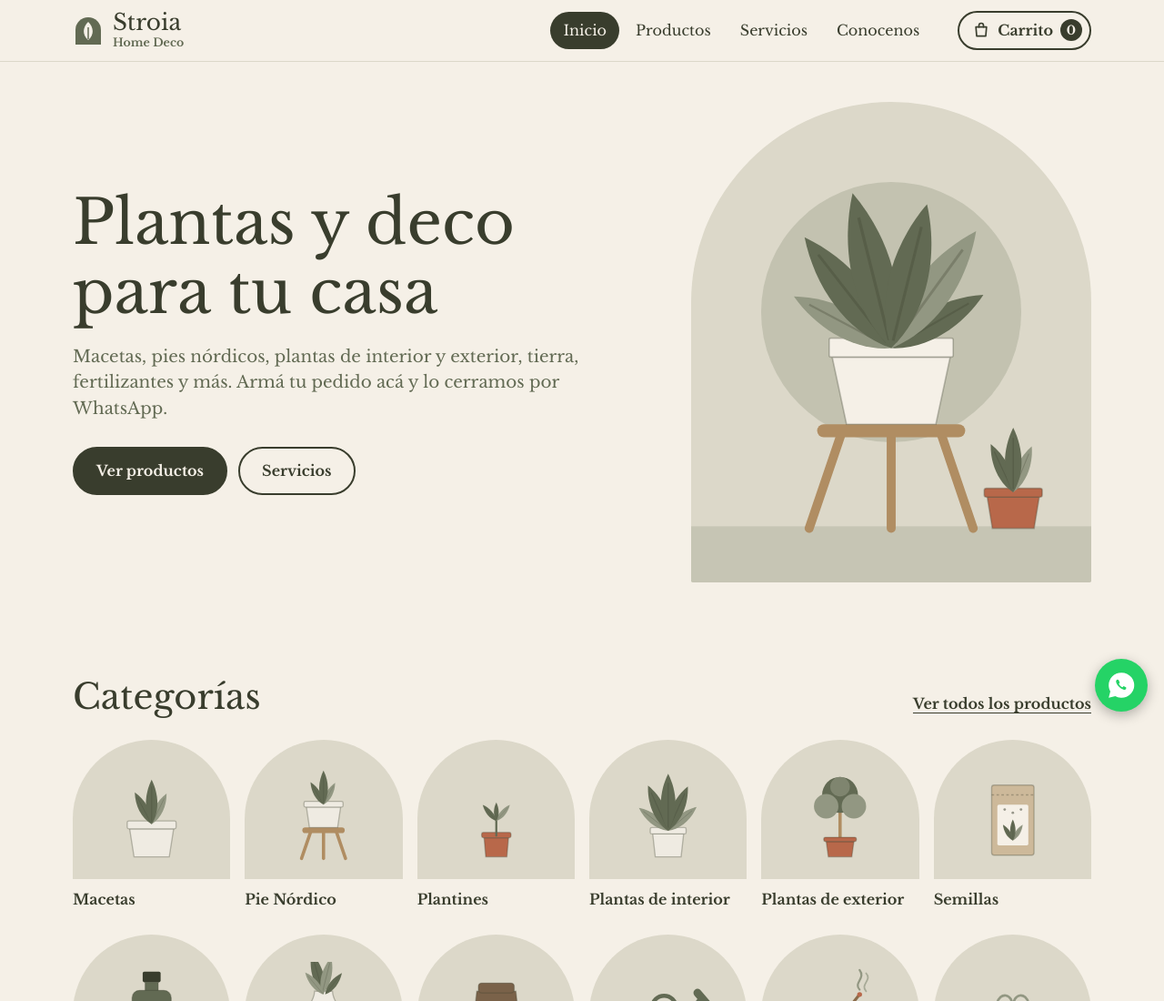
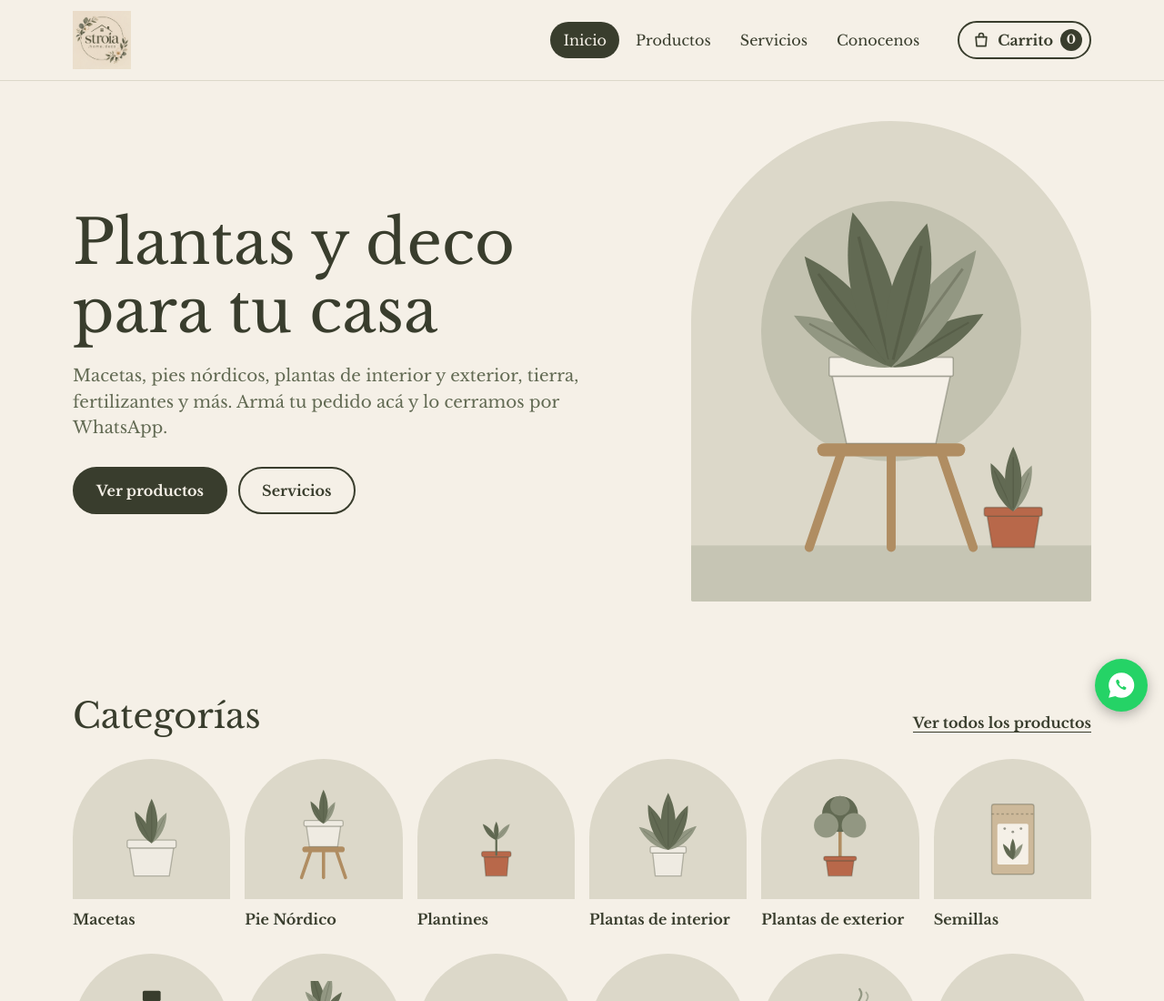
Before and after one commit to Minutillojoaquin/stroia-home-deco, a plain HTML site: page index.html in a window 1280 px wide. Shown: the top 1100 px of the page at 91% size. Drawn offline with nearby package versions, Linux system fonts and the light colour scheme.

Commit message:
Reemplazar logo del encabezado y agregar favicon
Co-Authored-By: Claude Sonnet 5.5 <noreply@anthropic.com>

```diff
--- a/index.html
+++ b/index.html
@@ -4,6 +4,7 @@
 <meta charset="utf-8">
 <meta name="viewport" content="width=device-width, initial-scale=1">
 <title>Stroia Home Deco</title>
+<link rel="icon" href="logo/logo-stroia.jpg" type="image/jpeg">
 <link rel="preconnect" href="https://fonts.googleapis.com">
 <link rel="preconnect" href="https://fonts.gstatic.com" crossorigin>
 <link href="https://fonts.googleapis.com/css2?family=Libre+Baskerville:ital,wght@0,400;0,700;1,400&display=swap" rel="stylesheet">
@@ -40,6 +41,7 @@ button,select,input,textarea{font:inherit;color:inherit}
 .top{position:sticky;top:0;z-index:30;background:var(--crema);border-bottom:1px solid var(--beige)}
 .top .wrap{display:flex;align-items:center;flex-wrap:wrap;gap:8px 28px;padding-top:12px;padding-bottom:12px}
 .brand{display:flex;align-items:center;gap:10px;text-decoration:none;margin-right:auto}
+.logo{display:block;width:64px;height:64px;object-fit:contain;mix-blend-mode:multiply}
 .bt{display:flex;flex-direction:column;line-height:1}
 .bt b{font-family:var(--display);font-weight:400;font-size:1.55rem}
 .bt small{font-size:.78rem;font-weight:600;color:var(--oliva);margin-top:3px}
@@ -207,8 +209,7 @@ button,select,input,textarea{font:inherit;color:inherit}
 <header class="top" id="top">
   <div class="wrap">
     <a class="brand" href="#inicio" aria-label="Stroia Home Deco, ir al inicio">
-      <svg width="34" height="34" viewBox="0 0 34 34" aria-hidden="true"><path d="M3 33V17a14 14 0 0 1 28 0v16Z" fill="#626A53"/><path d="M17 28C10 22 11 14 17 8C23 14 24 22 17 28Z" fill="#F5F0E7"/><path d="M17 27V14" stroke="#626A53" stroke-width="1.5"/></svg>
-      <span class="bt"><b>Stroia</b><small>Home Deco</small></span>
+      <img class="logo" src="logo/logo-stroia.jpg" alt="Stroia Home Deco" width="64" height="64">
     </a>
     <nav class="nav" aria-label="Principal">
       <a href="#inicio" data-nav="inicio">Inicio</a>
```
Also changed, not shown: logo/logo-stroia.jpg (added).
